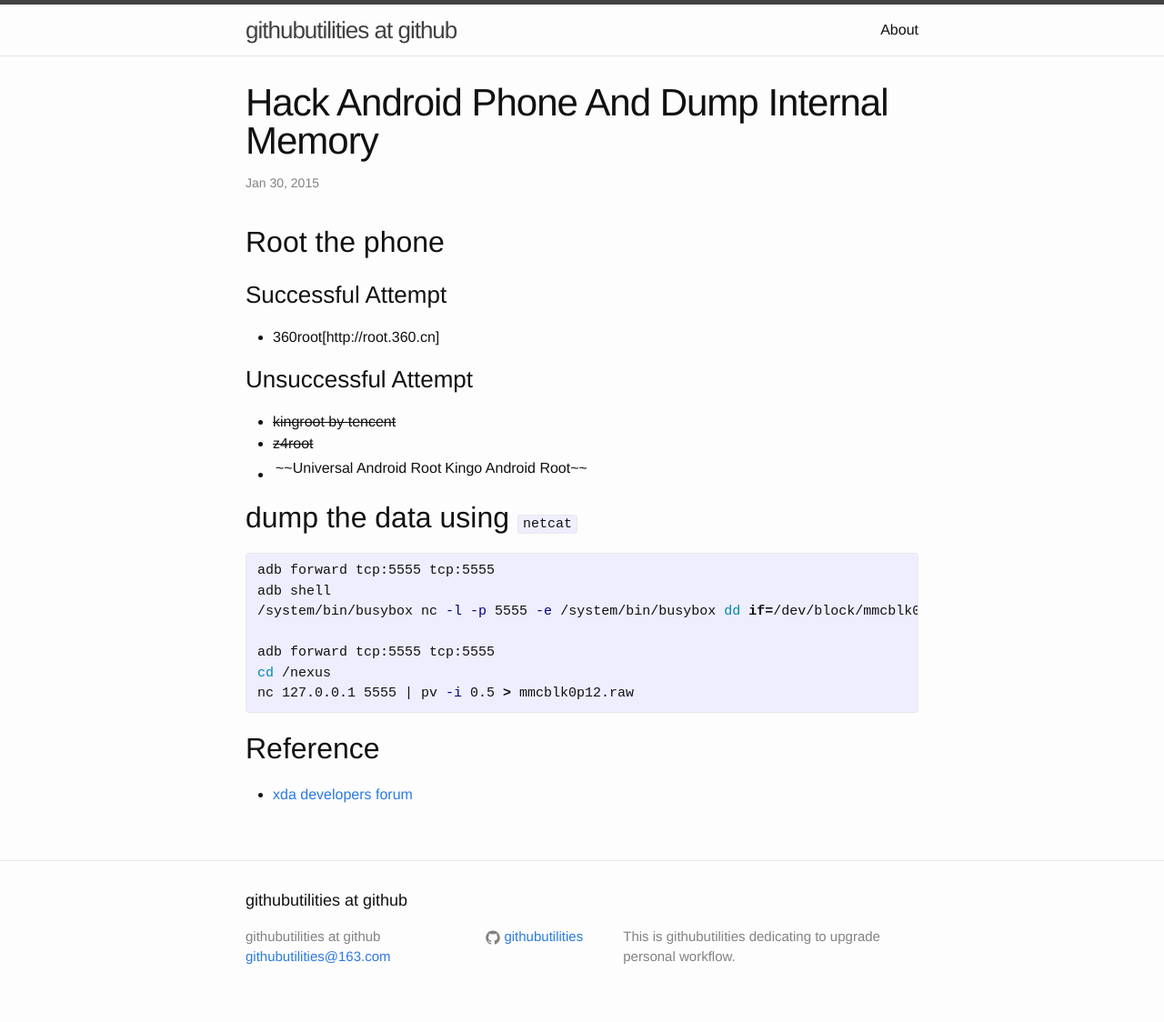
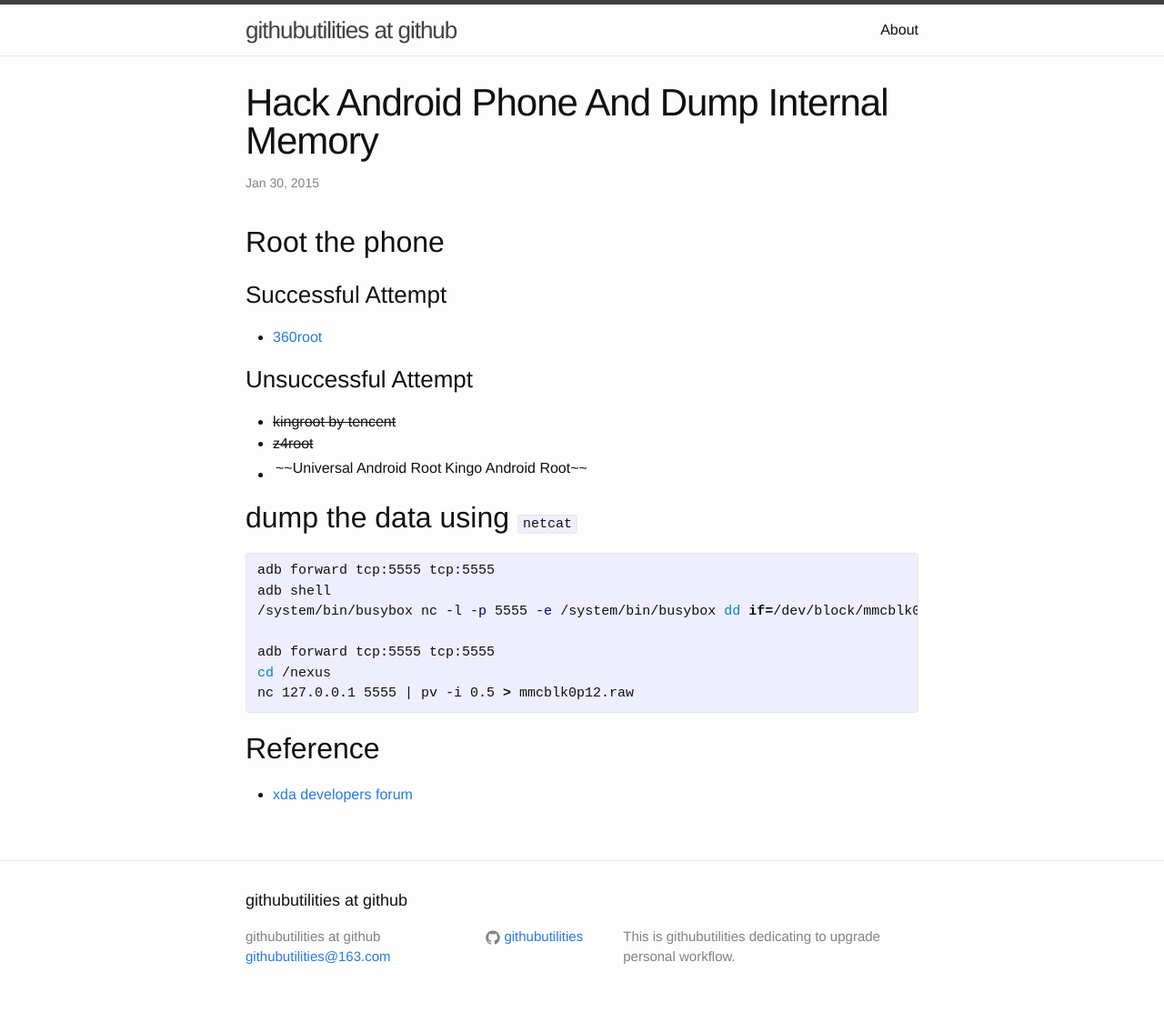
Before and after one commit to githubutilities/githubutilities.github.io, a Jekyll site: the page built from _posts/2015-01-30-android-internal-memory-dump-hack.markdown, in a window 1280 px wide. Shown: the whole page at 91% size. Built offline with Jekyll 4.4.1, drawn with Linux system fonts in a browser that asks for light colours; Markdown is read by kramdown in place of the engine named in the settings.

Commit message:
fix markdown link type error

```diff
--- a/_posts/2015-01-30-android-internal-memory-dump-hack.markdown
+++ b/_posts/2015-01-30-android-internal-memory-dump-hack.markdown
@@ -9,7 +9,7 @@ categories: linux,android,busybox,root
 
 ### Successful Attempt
 
-* 360root[http://root.360.cn]
+* [360root](http://root.360.cn)
 
 ### Unsuccessful Attempt
 
```
